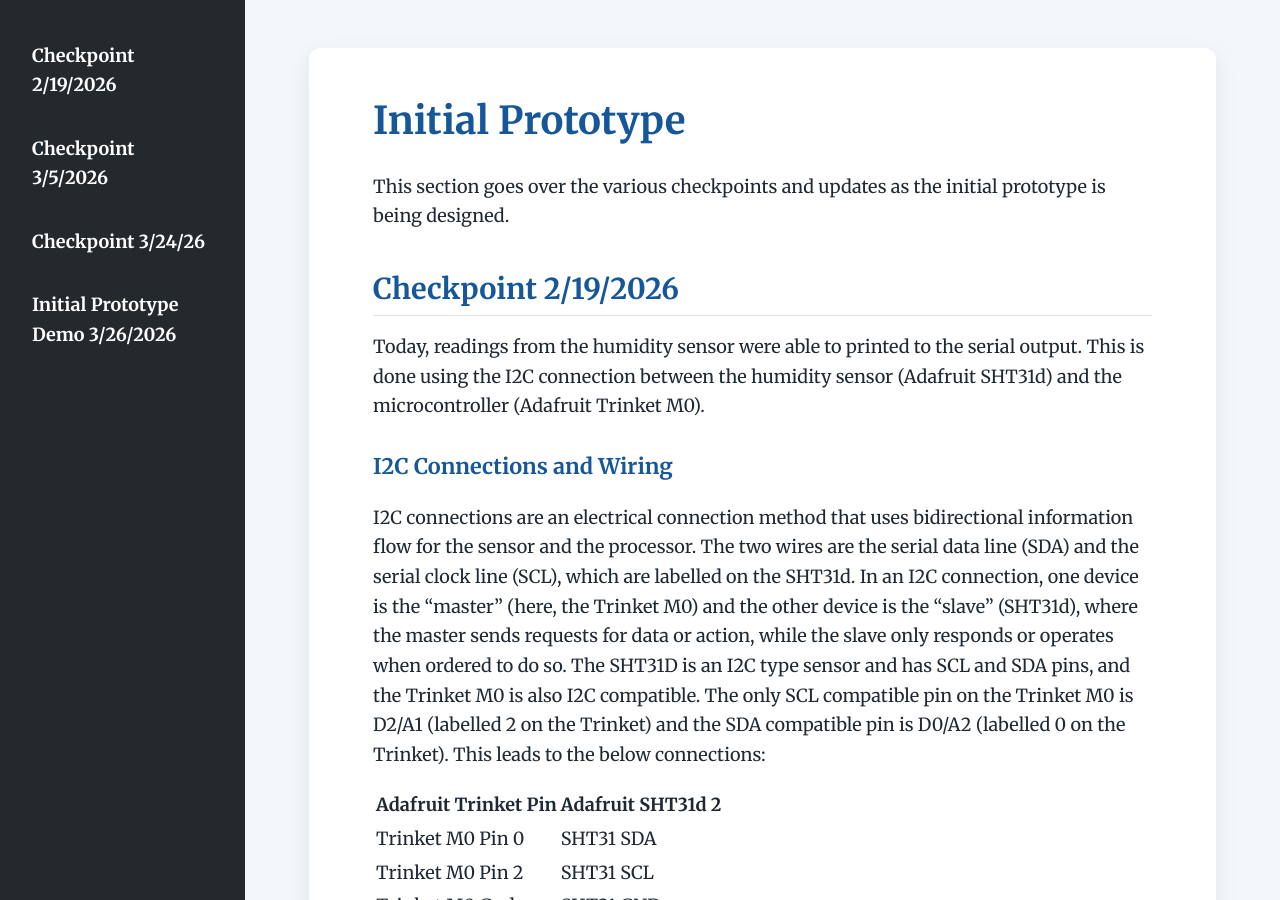
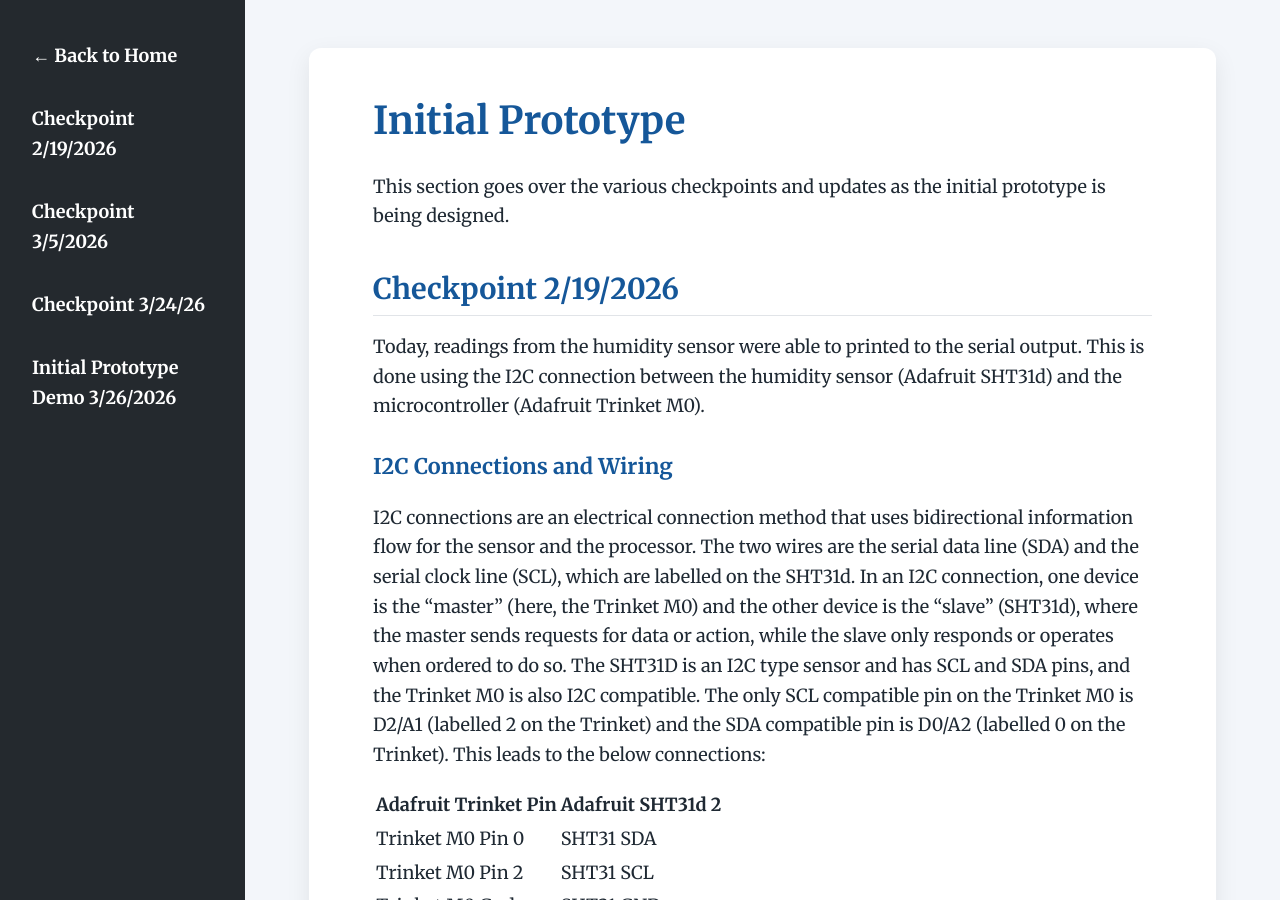
Before and after one commit to rithikar1510/CBE-3300B, a Jekyll site: the page built from initial-prototype.md, in a window 1280 px wide and 900 px high. Built offline with Jekyll 4.4.1, drawn with Linux system fonts in a browser that asks for light colours.

Commit message:
Update initial-prototype.md

```diff
--- a/initial-prototype.md
+++ b/initial-prototype.md
@@ -3,6 +3,9 @@ layout: default
 title: Initial Prototype
 
 sidebar:
+  - title: ← Back to Home
+    url: "/"
+
   - title: Checkpoint 2/19/2026
     url: "#checkpoint-2192026"
 
```
